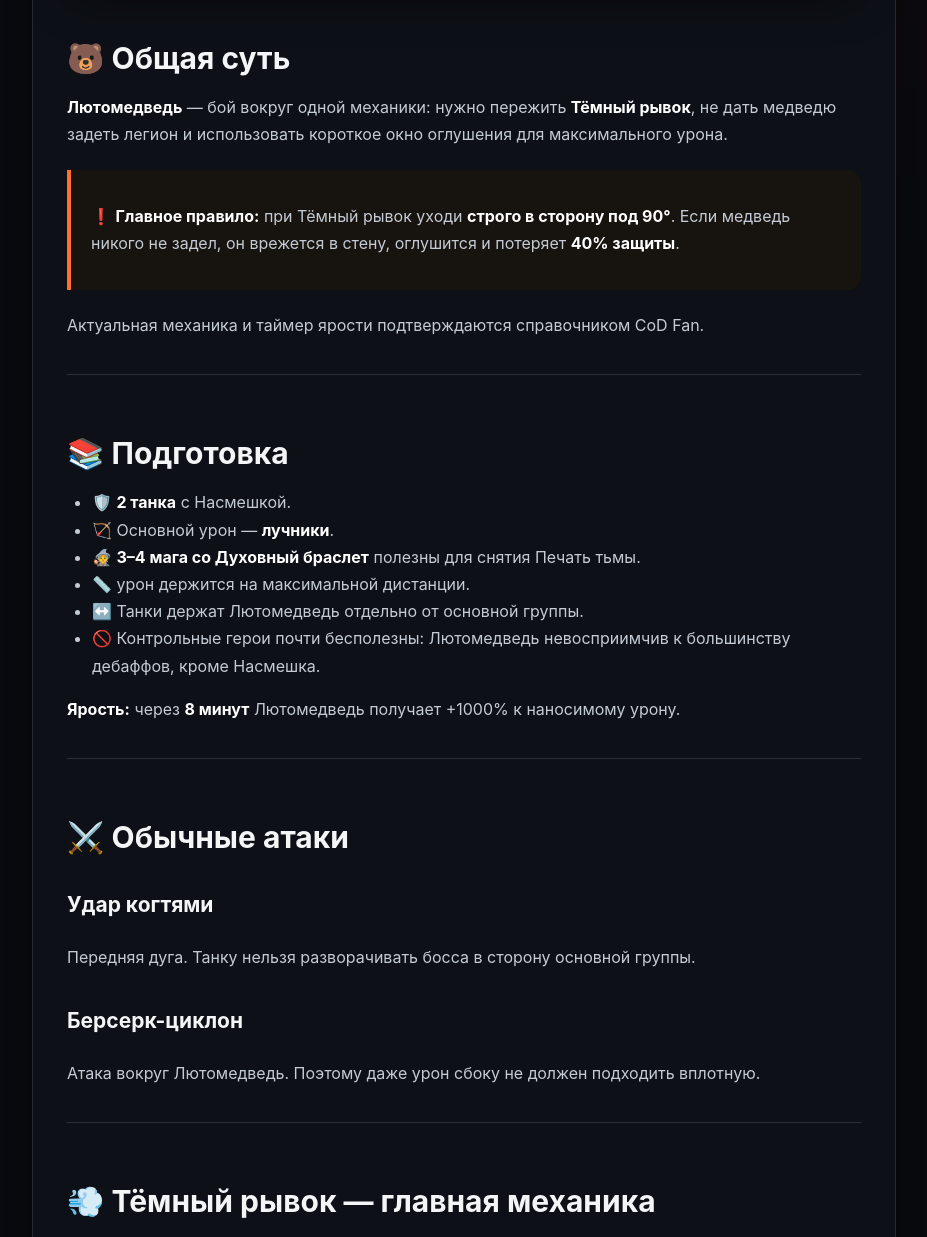
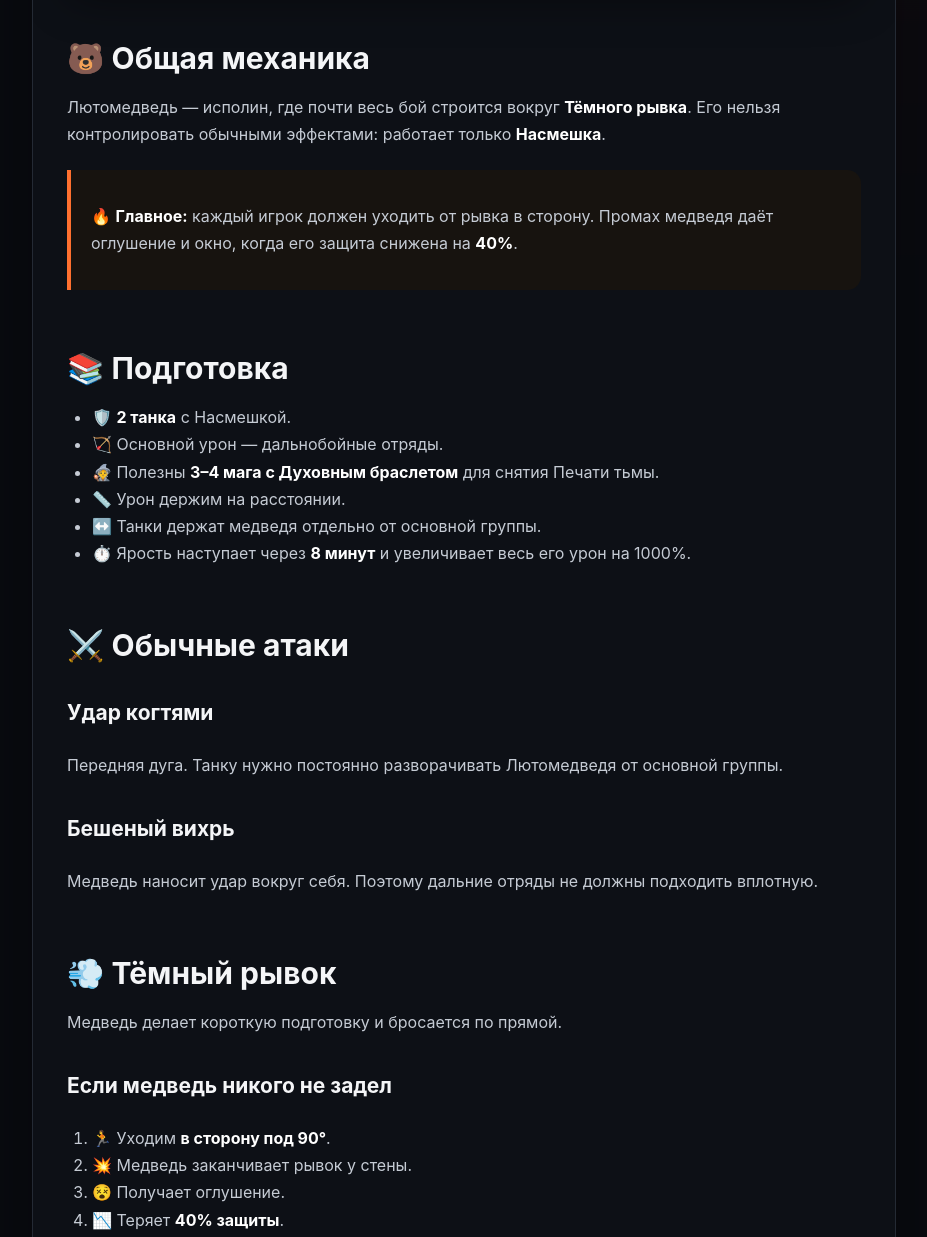
Before and after one commit to Kolya-YT/COD-Guides, a Jekyll site: the page built from guides/direbear.md, in a window 1280 px wide and 1400 px high, scrolled down 1009 px. Shown: the part 163-1400 px from the top of the window, without its empty margins (176-1103 px from the left). Built offline with Jekyll 4.4.1, drawn with Linux system fonts in a browser that asks for light colours; some of the changed text lies outside the part shown.

Commit message:
Исправить и перевести новые гайды исполинов

```diff
--- a/guides/direbear.md
+++ b/guides/direbear.md
@@ -1,12 +1,13 @@
 ---
 layout: guide
 title: "🐻 Лютомедведь"
-description: "Полный разбор Лютомедведь: Тёмный рывок, Печать тьмы, Ярость, окно -40% защиты, камни лечения и ярость."
+description: "Полный разбор Лютомедведя: тёмный рывок, печать тьмы, оглушение, −40% защиты и камни лечения."
 category: "CALL OF DRAGONS · PVE"
-updated: "1 октября 2026"
+updated: "2 октября 2026"
 toc:
   - { label: "Механика", href: "#mechanics" }
   - { label: "Подготовка", href: "#setup" }
+  - { label: "Обычные атаки", href: "#attacks" }
   - { label: "Тёмный рывок", href: "#rush" }
   - { label: "Печать тьмы", href: "#darkseal" }
   - { label: "Камни лечения", href: "#stones" }
@@ -14,122 +15,94 @@
   - { label: "Советы", href: "#tips" }
 ---
 
-![Лютомедведь — Call of Dragons](https://codfan.com/img/behemots/direbear.png)
+![Лютомедведь — Call of Dragons](https://codfan.com/img/behemoths/portrait/direbear.png?v=1.1.0)
 
-## 🐻 Общая суть {#mechanics}
+## 🐻 Общая механика {#mechanics}
 
-**Лютомедведь** — бой вокруг одной механики: нужно пережить **Тёмный рывок**, не дать медведю задеть легион и использовать короткое окно оглушения для максимального урона.
+Лютомедведь — исполин, где почти весь бой строится вокруг **Тёмного рывка**. Его нельзя контролировать обычными эффектами: работает только **Насмешка**.
 
-> ❗ **Главное правило:** при Тёмный рывок уходи **строго в сторону под 90°**. Если медведь никого не задел, он врежется в стену, оглушится и потеряет **40% защиты**.
-
-Актуальная механика и таймер ярости подтверждаются справочником CoD Fan.
-
----
+> 🔥 **Главное:** каждый игрок должен уходить от рывка в сторону. Промах медведя даёт оглушение и окно, когда его защита снижена на **40%**.
 
 ## 📚 Подготовка {#setup}
 
 - 🛡️ **2 танка** с Насмешкой.
-- 🏹 Основной урон — **лучники**.
-- 🧙 **3–4 мага со Духовный браслет** полезны для снятия Печать тьмы.
-- 📏 урон держится на максимальной дистанции.
-- ↔️ Танки держат Лютомедведь отдельно от основной группы.
-- 🚫 Контрольные герои почти бесполезны: Лютомедведь невосприимчив к большинству дебаффов, кроме Насмешка.
+- 🏹 Основной урон — дальнобойные отряды.
+- 🧙 Полезны **3–4 мага с Духовным браслетом** для снятия Печати тьмы.
+- 📏 Урон держим на расстоянии.
+- ↔️ Танки держат медведя отдельно от основной группы.
+- ⏱️ Ярость наступает через **8 минут** и увеличивает весь его урон на 1000%.
 
-**Ярость:** через **8 минут** Лютомедведь получает +1000% к наносимому урону.
-
----
-
-## ⚔️ Обычные атаки
+## ⚔️ Обычные атаки {#attacks}
 
 ### Удар когтями
 
-Передняя дуга. Танку нельзя разворачивать босса в сторону основной группы.
+Передняя дуга. Танку нужно постоянно разворачивать Лютомедведя от основной группы.
 
-### Берсерк-циклон
+### Бешеный вихрь
 
-Атака вокруг Лютомедведь. Поэтому даже урон сбоку не должен подходить вплотную.
+Медведь наносит удар вокруг себя. Поэтому дальние отряды не должны подходить вплотную.
 
----
+## 💨 Тёмный рывок {#rush}
 
-## 💨 Тёмный рывок — главная механика {#rush}
+Медведь делает короткую подготовку и бросается по прямой.
 
-Лютомедведь делает короткую подготовку и бросается **по прямой**.
+### Если медведь никого не задел
 
-### Если медведь никого НЕ задел
+1. 🏃 Уходим **в сторону под 90°**.
+2. 💥 Медведь заканчивает рывок у стены.
+3. 😵 Получает оглушение.
+4. 📉 Теряет **40% защиты**.
+5. 💎 Появляется камень лечения.
+6. 🔥 Это главное окно для урона и артефактов.
 
-1. 🏃 Уходи из линии рывка.
-2. 💥 Лютомедведь врезается в стену.
-3. 😵 Он получает оглушение.
-4. 📉 защиты уменьшается на **40%**.
-5. 💎 Появляется Целебный манакамень.
-6. 🔥 Это главное окно для артефактов и бурст-урона.
-
-### Если медведь задел легион
+### Если медведь попал
 
 - легион получает урон **50% от максимального количества войск**;
-- Лютомедведь входит в **Ярость**;
+- медведь впадает в **ярость**;
 - начинает повторять **Раздирание**;
-- рейд получает намного больше урона.
+- рейд получает дополнительный постоянный урон.
 
-Поэтому цель — **не приманить медведя в стену**, а просто не попасть под рывок.
+> 🟢 **Правильно:** рывок → шаг в сторону → промах → оглушение → максимальный урон.
+>
+> 🔴 **Неправильно:** убегать назад по линии рывка.
 
-> 🟢 **Правильно:** медведь → ты уходишь вбок → медведь промахивается → оглушение → BURST.
->
-> 🔴 **Неправильно:** бежать назад по линии рывка.
-
----
+![Тёмный рывок — схема уклонения](https://codfan.com/img/behemoths/skills/direbear_4.png?v=1.1.0)
 
 ## 🟣 Печать тьмы {#darkseal}
 
-После Тёмный рывок на земле остаётся тёмная зона. Также отдельный Печать тьмы появляется после удара Лютомедведь по земле.
+Печать тьмы появляется после некоторых атак и остаётся на земле. Во время Тёмного рывка медведь также оставляет тёмный след.
 
-Внутри:
+Внутри зоны:
 
-- ☠️ урон **3% от максимального количества войск в секунду**;
-- зона может существовать до **100 секунд**;
-- Печать тьмы можно снять **рассеивание**.
+- ☠️ легион теряет **3% максимального количества войск каждую секунду**;
+- след может оставаться до **100 секунд**;
+- печать можно снять рассеиванием.
 
-**Сначала выйди из зоны, потом снимай её.** Не стой внутри ради того, чтобы дождаться dispel.
+**Сначала выйди из зоны, затем снимай её.** Не стой в печати ради рассеивания.
 
----
+![Печать тьмы](https://codfan.com/img/behemoths/skills/direbear_9.png?v=1.1.0)
 
-## 💎 Целебный манакамень {#stones}
+## 💎 Камни лечения {#stones}
 
-Камень лечения появляется:
+Камень лечения появляется после потери медведем каждых **25% здоровья**, а также после промахнувшегося Тёмного рывка.
 
-- после потери Лютомедведь каждых **25% HP**;
-- также после промахнувшегося Тёмный рывок.
+Камень лечит **легкораненые войска конкретного легиона**, который его подбирает. Поэтому не отправляйте несколько легионов одновременно к одному камню.
 
-Камень лечит **только легион, который его подбирает**, поэтому не нужно нескольким игрокам одновременно бежать к одному камню.
+## 💀 Ярость {#rage}
 
----
+Если Лютомедведь попал по легиону во время рывка, он ненадолго впадает в ярость и начинает использовать **Раздирание**.
 
-## 💀 Ярость
+Раздирание дважды поражает переднюю область. Поэтому одна ошибка с рывком превращается в длительный входящий урон.
 
-Если Лютомедведь попал по кому-либо во время рывка, он становится **Frenzied** и начинает использовать Раздирание.
+Через **8 минут** срабатывает финальная ярость. После этого урон медведя увеличивается на **1000%**.
 
-**Раздирание** дважды поражает переднюю область.
+## 🧩 Советы {#tips}
 
-> ⚠️ Один неудачный Тёмный рывок превращается в продолжительный входящий урон по рейду.
+✔️ Держите медведя отдельно от дальнего урона.
+✔️ На каждый рывок уходите **в сторону**, а не назад.
+✔️ После промаха используйте основные артефакты.
+✔️ Из Печати тьмы выходите сразу.
+✔️ Камни лечения подбирайте по команде.
+✔️ Бой должен закончиться до **8:00**.
 
----
-
-## ⏱️ Ярость {#rage}
-
-Через **8 минут** срабатывает **Тёмная жестокость**.
-
-Лютомедведь получает огромное усиление урона, поэтому бой нужно закончить до таймера.
-
----
-
-## 🧩 Ключевые советы {#tips}
-
-✔️ Танки держат Лютомедведь отдельно от урон.
-✔️ Тёмный рывок всегда уклоняем **в сторону под 90°**.
-✔️ Не попадаем под рывок — это важнее любого дополнительного урон.
-✔️ После оглушения используем основные артефакты.
-✔️ Из Печать тьмы выходим сразу.
-✔️ Камни лечения подбираем по команде.
-✔️ Не затягиваем бой за **8 минут**.
-
-> 🔥 **Главное:** промах по Тёмный рывок = −40% защиты = ваше главное окно урона.
+> 🔥 **Запомни:** промах по Тёмному рывку → оглушение → −40% защиты → главное окно для урона.
```
